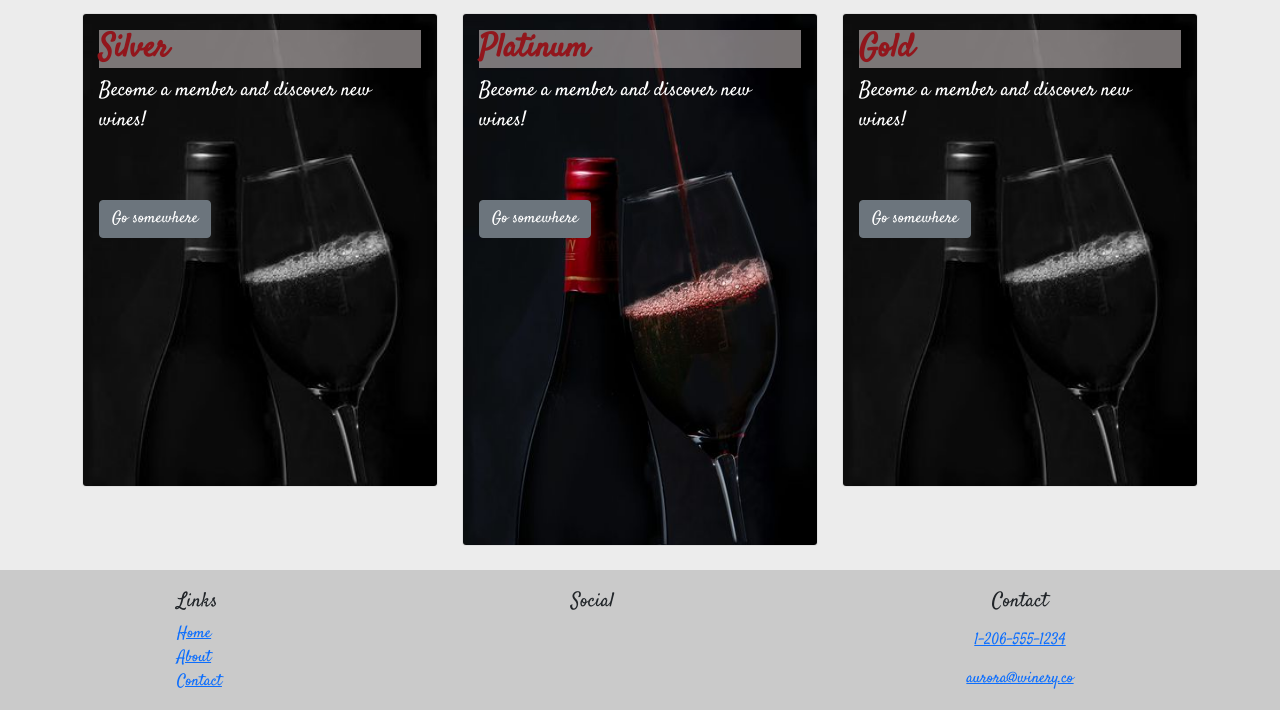
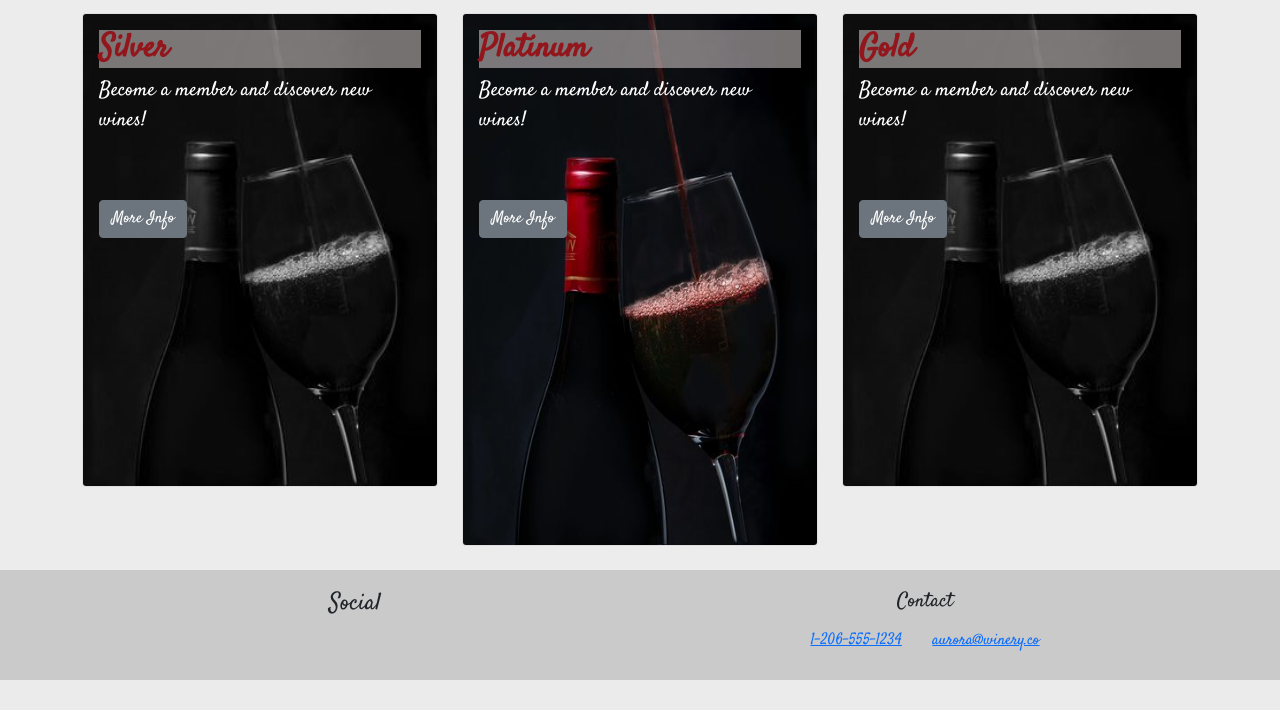
Before and after one commit to LisaHarrison08/Aurora, a PHP site: page /club.html in a window 1280 px wide. Shown: the part 673-1383 px from the top of the page. After the commit the page ends 1353 px from the top, so only its background shows below. Run offline with PHP 8.4, Linux system fonts and the light colour scheme; some libraries are stand-ins or nearby versions.

Commit message:
styling footer

```diff
--- a/about.html
+++ b/about.html
@@ -145,7 +145,7 @@
   <!-- Section: Footer -->
 
   <footer class="site-footer">
-    <div class="container">
+    <div class="container-fluid">
       <div class="row" id="footer-content">
         <div class="col-4 col-sm-2 offset-1">
           <h5>Links</h5>
--- a/club.html
+++ b/club.html
@@ -149,7 +149,7 @@
           <div class="card-img-overlay">
             <h5 class="card-title"><strong>Silver</strong></h5>
             <p class="card-text">Become a member and discover new wines!</p><br><br>
-            <a href="club.html" class="btn btn-secondary">Go somewhere</a>
+            <a href="club.html" class="btn btn-secondary">More Info</a>
           </div>
         </div>
       </div>
@@ -160,7 +160,7 @@
           <div class="card-img-overlay">
             <h5 class="card-title"><strong>Platinum</strong></h5>
             <p class="card-text">Become a member and discover new wines!</p><br><br>
-            <a href="club.html" class="btn btn-secondary">Go somewhere</a>
+            <a href="club.html" class="btn btn-secondary">More Info</a>
           </div>
         </div>
       </div>
@@ -171,7 +171,7 @@
           <div class="card-img-overlay">
             <h5 class="card-title"><strong>Gold</strong></h5>
             <p class="card-text">Become a member and discover new wines!</p><br><br>
-            <a href="club.html" class="btn btn-secondary">Go somewhere</a>
+            <a href="club.html" class="btn btn-secondary">More Info</a>
           </div>
         </div>
       </div>
@@ -185,29 +185,21 @@
   <footer class="site-footer">
     <div class="container">
       <div class="row" id="footer-content">
-        <div class="col-4 col-sm-2 offset-1">
-          <h5>Links</h5>
-          <ul class="list-unstyled">
-            <li><a href="#">Home</a></li>
-            <li><a href="about.html">About</a></li>
-            <li><a href="contactus.html">Contact</a></li>
-          </ul>
+
+        <div class="col-6 text-center">
+          <h4>Social</h4>
+          <a class="btn btn-social-icon btn-instagram" href="http://instagram.com/"><i
+              class="fab fa-instagram fa-2x"></i></a>
+          <a class="btn btn-social-icon btn-facebook" href="http://facebook.com/"><i
+              class="fab fa-facebook-f fa-2x"></i></a>
+          <a class="btn btn-social-icon btn-twitter" href="http://twitter.com/"><i class="fab fa-twitter fa-2x"></i></a>
+          <a class="btn btn-social-icon btn-google" href="http://youtube.com/"><i class="fab fa-youtube fa-2x"></i></a>
         </div>
-
-        <div class="col-6 col-sm-5 text-center">
-          <h5>Social</h5>
-          <a class="btn btn-social-icon btn-instagram" href="http://instagram.com/"><i
-              class="fab fa-instagram fa-lg"></i></a>
-          <a class="btn btn-social-icon btn-facebook" href="http://facebook.com/"><i
-              class="fab fa-facebook-f fa-lg"></i></a>
-          <a class="btn btn-social-icon btn-twitter" href="http://twitter.com/"><i class="fab fa-twitter fa-lg"></i></a>
-          <a class="btn btn-social-icon btn-google" href="http://youtube.com/"><i class="fab fa-youtube fa-lg"></i></a>
-        </div>
-        <div class="col-sm-4 text-center">
+        <div class="col text-center">
           <h5>Contact</h5>
-          <a role="button" class="btn btn-link" href="tel:+12065551234"><i class="fal fa-phone fa-lg"></i>
-            1-206-555-1234</a><br />
-          <a role="button" class="btn btn-link" href="mailto:aurora@winery.co"><i class="fal fa-envelope fa-lg"></i>
+          <a role="button" class="btn btn-link" href="tel:+12065551234"><i class="fa fa-phone fa-2x"></i>
+            1-206-555-1234</a>
+          <a role="button" class="btn btn-link" href="mailto:aurora@winery.co"><i class="fal fa-envelope fa-2x"></i>
             aurora@winery.co</a>
         </div>
       </div>
--- a/css/styles.css
+++ b/css/styles.css
@@ -33,11 +33,13 @@ header {
   header h1 {
     font-size: 5em;
     color: #e1e8f1;
-    margin-left: 20px; }
+    margin-left: 20px;
+    letter-spacing: 2px; }
   header h2 {
     font-size: 3em;
     color: #e1e8f1;
-    margin-left: 20px; }
+    margin-left: 20px;
+    letter-spacing: 2px;}
 
 header video {
   display: block;
@@ -60,7 +62,9 @@ header video {
   z-index: 1; }
 
 #reserveButton {
-  margin-left: 20px; }
+  margin-left: 20px;
+  font-size: 30px;
+  letter-spacing: 3px; }
 
 .card-title {
   color: #92161c;
@@ -82,6 +86,7 @@ address {
 /* Section: Footer */
 .site-footer {
   padding-top: 20px;
+  padding-bottom:20px;
   background-color: #cacaca; }
 
 /* Images */
--- a/css/styles.scss
+++ b/css/styles.scss
@@ -68,11 +68,13 @@ header {
 		font-size: 5em;
 		color:$color-header;
 		margin-left: 20px;
+		letter-spacing: 2px;
 	}
 	h2 {
 		font-size: 3em;
 		color:$color-header;
 		margin-left: 20px;
+		letter-spacing: 2px;
 	}
 }
 
```
